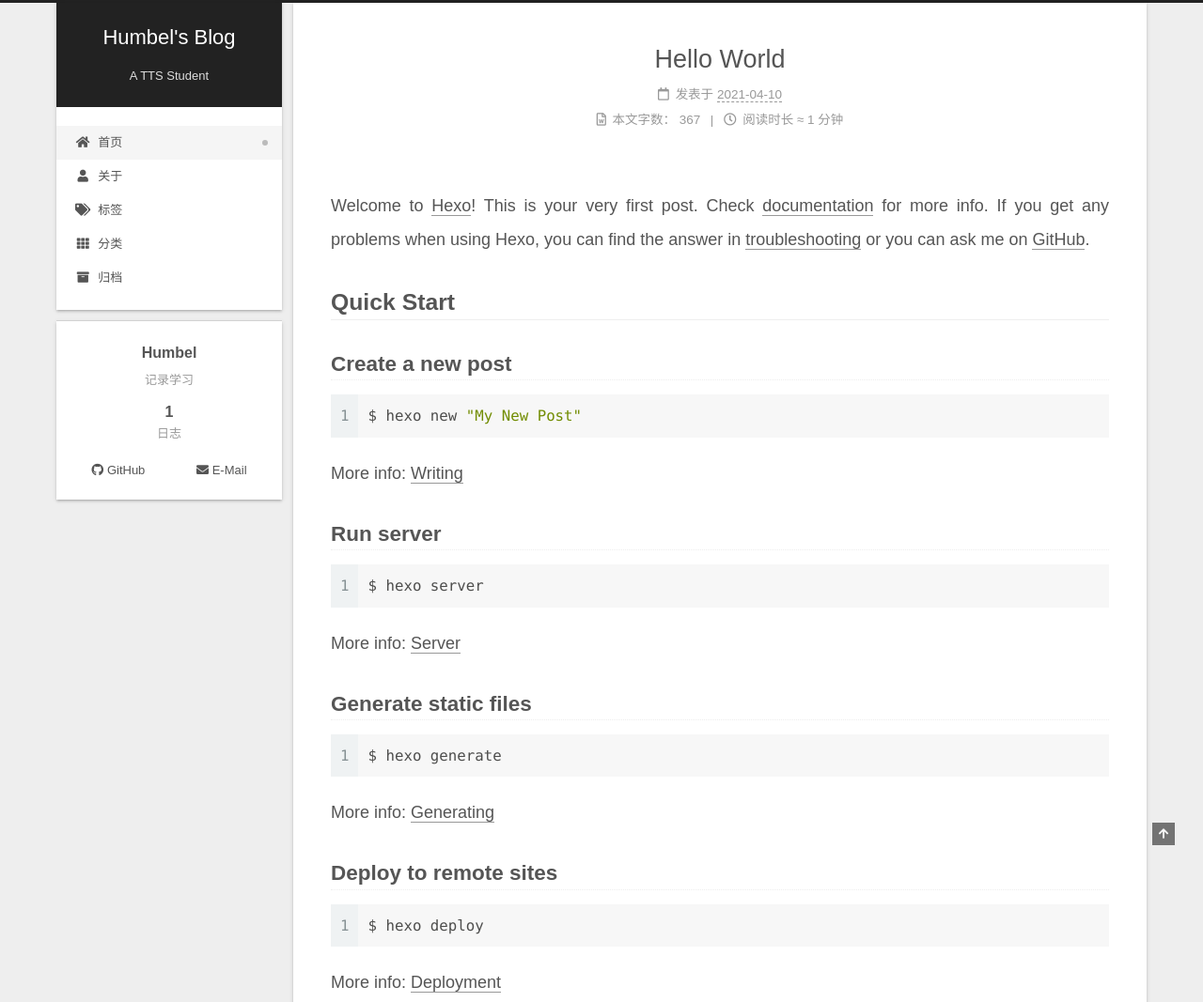
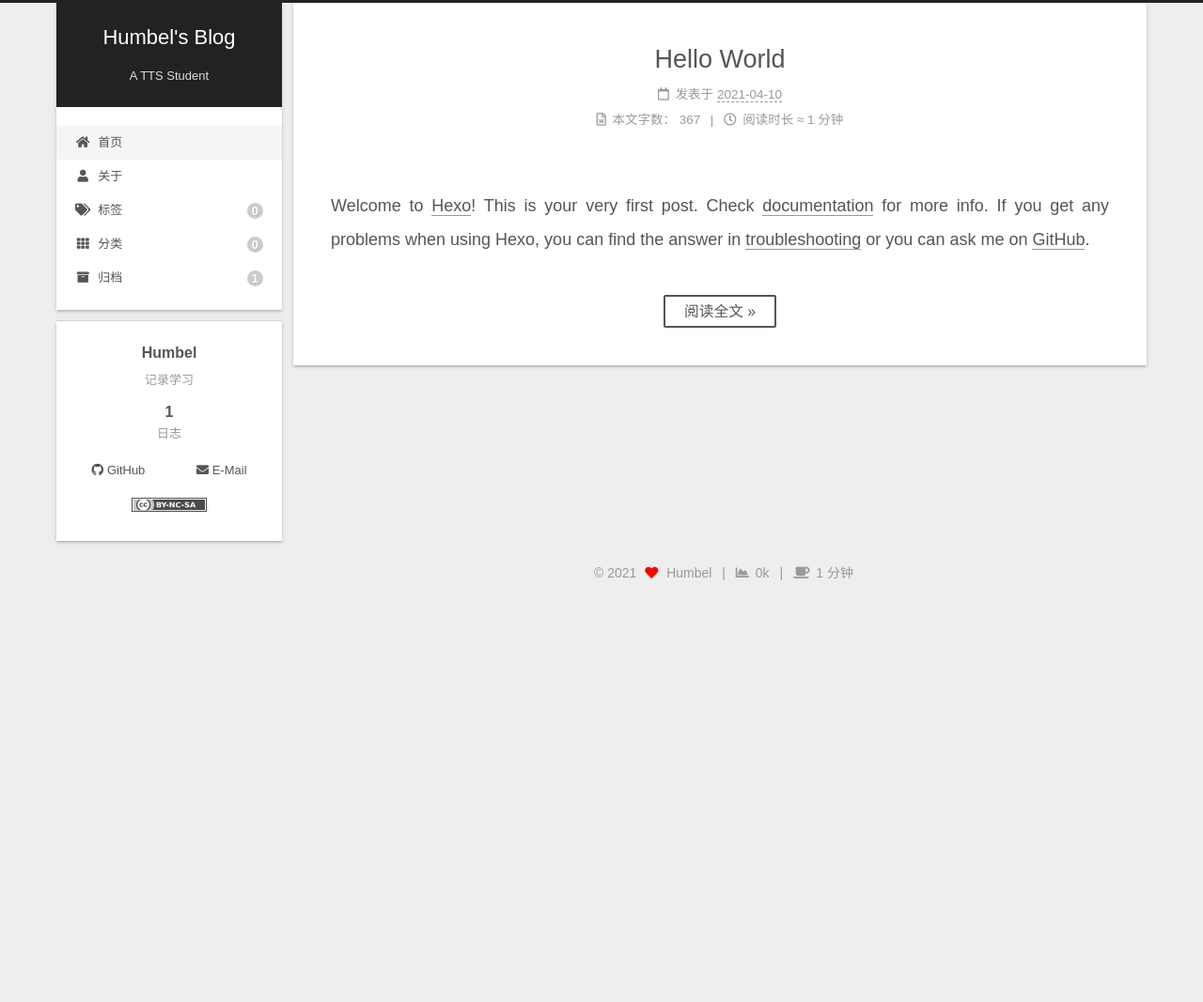
Before and after one commit to Humbel/Humbel.github.io, a plain HTML site: page index.html in a window 1280 px wide. Shown: the top 1067 px of the page at 94% size. After the commit the page ends 800 px from the top, so only its background shows below. Drawn offline with Linux system fonts and the light colour scheme.

Commit message:
Site updated: 2021-04-10 20:18:09

```diff
--- a/2021/04/10/hello-world/index.html
+++ b/2021/04/10/hello-world/index.html
@@ -17,18 +17,18 @@
 
 <script id="hexo-configurations">
     var NexT = window.NexT || {};
-    var CONFIG = {"hostname":"example.com","root":"/","scheme":"Gemini","version":"7.8.0","exturl":false,"sidebar":{"position":"left","display":"post","padding":18,"offset":12,"onmobile":false},"copycode":{"enable":false,"show_result":false,"style":null},"back2top":{"enable":true,"sidebar":false,"scrollpercent":false},"bookmark":{"enable":false,"color":"#222","save":"auto"},"fancybox":false,"mediumzoom":false,"lazyload":false,"pangu":false,"comments":{"style":"tabs","active":null,"storage":true,"lazyload":false,"nav":null},"algolia":{"hits":{"per_page":10},"labels":{"input_placeholder":"Search for Posts","hits_empty":"We didn't find any results for the search: ${query}","hits_stats":"${hits} results found in ${time} ms"}},"localsearch":{"enable":false,"trigger":"auto","top_n_per_article":1,"unescape":false,"preload":false},"motion":{"enable":true,"async":false,"transition":{"post_block":"fadeIn","post_header":"slideDownIn","post_body":"slideDownIn","coll_header":"slideLeftIn","sidebar":"slideUpIn"}}};
+    var CONFIG = {"hostname":"example.com","root":"/","scheme":"Gemini","version":"7.8.0","exturl":false,"sidebar":{"position":"left","display":"post","padding":18,"offset":12,"onmobile":false},"copycode":{"enable":false,"show_result":false,"style":null},"back2top":{"enable":true,"sidebar":true,"scrollpercent":true},"bookmark":{"enable":false,"color":"#222","save":"auto"},"fancybox":false,"mediumzoom":false,"lazyload":false,"pangu":false,"comments":{"style":"tabs","active":null,"storage":true,"lazyload":false,"nav":null},"algolia":{"hits":{"per_page":10},"labels":{"input_placeholder":"Search for Posts","hits_empty":"We didn't find any results for the search: ${query}","hits_stats":"${hits} results found in ${time} ms"}},"localsearch":{"enable":false,"trigger":"auto","top_n_per_article":1,"unescape":false,"preload":false},"motion":{"enable":true,"async":false,"transition":{"post_block":"fadeIn","post_header":"slideDownIn","post_body":"slideDownIn","coll_header":"slideLeftIn","sidebar":"slideUpIn"}}};
   </script>
 
-  <meta name="description" content="Welcome to Hexo! This is your very first post. Check documentation for more info. If you get any problems when using Hexo, you can find the answer in troubleshooting or you can ask me on GitHub. Quick">
+  <meta name="description" content="Welcome to Hexo! This is your very first post. Check documentation for more info. If you get any problems when using Hexo, you can find the answer in troubleshooting or you can ask me on GitHub.">
 <meta property="og:type" content="article">
 <meta property="og:title" content="Hello World">
 <meta property="og:url" content="http://example.com/2021/04/10/hello-world/index.html">
 <meta property="og:site_name" content="Humbel&#39;s Blog">
-<meta property="og:description" content="Welcome to Hexo! This is your very first post. Check documentation for more info. If you get any problems when using Hexo, you can find the answer in troubleshooting or you can ask me on GitHub. Quick">
+<meta property="og:description" content="Welcome to Hexo! This is your very first post. Check documentation for more info. If you get any problems when using Hexo, you can find the answer in troubleshooting or you can ask me on GitHub.">
 <meta property="og:locale" content="zh_CN">
 <meta property="article:published_time" content="2021-04-10T10:39:50.366Z">
-<meta property="article:modified_time" content="2021-04-10T10:39:50.366Z">
+<meta property="article:modified_time" content="2021-04-10T12:09:43.901Z">
 <meta property="article:author" content="Humbel">
 <meta name="twitter:card" content="summary">
 
@@ -125,17 +125,17 @@
   </li>
         <li class="menu-item menu-item-tags">
 
-    <a href="/tags/" rel="section"><i class="fa fa-tags fa-fw"></i>标签</a>
+    <a href="/tags/" rel="section"><i class="fa fa-tags fa-fw"></i>标签<span class="badge">0</span></a>
 
   </li>
         <li class="menu-item menu-item-categories">
 
-    <a href="/categories/" rel="section"><i class="fa fa-th fa-fw"></i>分类</a>
+    <a href="/categories/" rel="section"><i class="fa fa-th fa-fw"></i>分类<span class="badge">0</span></a>
 
   </li>
         <li class="menu-item menu-item-archives">
 
-    <a href="/archives/" rel="section"><i class="fa fa-archive fa-fw"></i>归档</a>
+    <a href="/archives/" rel="section"><i class="fa fa-archive fa-fw"></i>归档<span class="badge">1</span></a>
 
   </li>
   </ul>
@@ -148,10 +148,6 @@
     </header>
 
 
-  <div class="back-to-top">
-    <i class="fa fa-arrow-up"></i>
-    <span>0%</span>
-  </div>
   <div class="reading-progress-bar"></div>
 
 
@@ -190,7 +186,8 @@
               </span>
               <span class="post-meta-item-text">发表于</span>
 
-              <time title="创建时间：2021-04-10 18:39:50" itemprop="dateCreated datePublished" datetime="2021-04-10T18:39:50+08:00">2021-04-10</time>
+
+              <time title="创建时间：2021-04-10 18:39:50 / 修改时间：20:09:43" itemprop="dateCreated datePublished" datetime="2021-04-10T18:39:50+08:00">2021-04-10</time>
             </span>
 
           <br>
@@ -219,6 +216,7 @@
 
 
         <p>Welcome to <a target="_blank" rel="noopener" href="https://hexo.io/">Hexo</a>! This is your very first post. Check <a target="_blank" rel="noopener" href="https://hexo.io/docs/">documentation</a> for more info. If you get any problems when using Hexo, you can find the answer in <a target="_blank" rel="noopener" href="https://hexo.io/docs/troubleshooting.html">troubleshooting</a> or you can ask me on <a target="_blank" rel="noopener" href="https://github.com/hexojs/hexo/issues">GitHub</a>.</p>
+<span id="more"></span>
 <h2 id="Quick-Start"><a href="#Quick-Start" class="headerlink" title="Quick Start"></a>Quick Start</h2><h3 id="Create-a-new-post"><a href="#Create-a-new-post" class="headerlink" title="Create a new post"></a>Create a new post</h3><figure class="highlight bash"><table><tr><td class="gutter"><pre><span class="line">1</span><br></pre></td><td class="code"><pre><span class="line">$ hexo new <span class="string">&quot;My New Post&quot;</span></span><br></pre></td></tr></table></figure>
 
 <p>More info: <a target="_blank" rel="noopener" href="https://hexo.io/docs/writing.html">Writing</a></p>
@@ -236,6 +234,23 @@
 
 
 
+
+
+
+<div>
+<ul class="post-copyright">
+  <li class="post-copyright-author">
+    <strong>本文作者： </strong>Humbel
+  </li>
+  <li class="post-copyright-link">
+    <strong>本文链接：</strong>
+    <a href="http://example.com/2021/04/10/hello-world/" title="Hello World">http://example.com/2021/04/10/hello-world/</a>
+  </li>
+  <li class="post-copyright-license">
+    <strong>版权声明： </strong>本博客所有文章除特别声明外，均采用 <a href="https://creativecommons.org/licenses/by-nc-sa/4.0/" rel="noopener" target="_blank"><i class="fab fa-fw fa-creative-commons"></i>BY-NC-SA</a> 许可协议。转载请注明出处！
+  </li>
+</ul>
+</div>
 
 
       <footer class="post-footer">
@@ -329,10 +344,17 @@
         <a href="mailto:humbel666@gmail.com" title="E-Mail → mailto:humbel666@gmail.com" rel="noopener" target="_blank"><i class="fa fa-envelope fa-fw"></i>E-Mail</a>
       </span>
   </div>
+  <div class="cc-license motion-element" itemprop="license">
+    <a href="https://creativecommons.org/licenses/by-nc-sa/4.0/" class="cc-opacity" rel="noopener" target="_blank"><img src="/images/cc-by-nc-sa.svg" alt="Creative Commons"></a>
+  </div>
 
 
 
       </div>
+        <div class="back-to-top motion-element">
+          <i class="fa fa-arrow-up"></i>
+          <span>0%</span>
+        </div>
 
     </div>
   </aside>
@@ -422,3 +444,6 @@
 
 </body>
 </html>
+<!-- 页面点击小红心 -->
+
+      <script type="text/javascript" src="/js/clicklove.js"></script>
--- a/css/main.css
+++ b/css/main.css
@@ -1107,7 +1107,6 @@ pre .javascript .function {
 .sidebar {
   background: #222;
   bottom: 0;
-  box-shadow: inset 0 2px 6px #000;
   position: fixed;
   top: 0;
 }
@@ -1168,7 +1167,7 @@ pre .javascript .function {
 }
 .links-of-author a::before,
 .links-of-author span.exturl::before {
-  background: #50ffe7;
+  background: #3cf471;
   border-radius: 50%;
   content: ' ';
   display: inline-block;
@@ -1483,33 +1482,16 @@ pre .javascript .function {
   transition-timing-function: ease-in-out;
 }
 .back-to-top {
-  background: #222;
-  bottom: -100px;
-  box-sizing: border-box;
-  color: #fff;
+  background: transparent;
+  margin: 8px -10px -20px;
+  opacity: 0;
+}
+.back-to-top.back-to-top-on {
   cursor: pointer;
-  left: 30px;
   opacity: 0.6;
-  padding: 0 6px;
-  position: fixed;
-  transition-property: bottom;
-  z-index: 1300;
-  width: 24px;
-}
-.back-to-top span {
-  display: none;
-}
-.back-to-top:hover {
-  color: #fc6423;
-}
-.back-to-top.back-to-top-on {
-  bottom: 30px;
-}
-@media (max-width: 991px) {
-  .back-to-top {
-    left: 20px;
-    opacity: 0.8;
-  }
+}
+.back-to-top.back-to-top-on:hover {
+  opacity: 0.8;
 }
 .reading-progress-bar {
   background: #37c6c0;
@@ -1972,6 +1954,13 @@ pre .javascript .function {
 #qr p {
   text-align: center;
 }
+.post-copyright {
+  background: var(--card-bg-color);
+  border-left: 3px solid #ff2a2a;
+  list-style: none;
+  margin: 2em 0 0;
+  padding: 0.5em 1em;
+}
 .category-all-page .category-all-title {
   text-align: center;
 }
@@ -2308,17 +2297,6 @@ ul.breadcrumb li + li:last-child {
   padding: 2px 5px;
   text-shadow: 1px 1px 0 rgba(0,0,0,0.1);
   vertical-align: middle;
-}
-.main-menu .menu-item-active a::after {
-  background: #bbb;
-  border-radius: 50%;
-  content: ' ';
-  height: 6px;
-  margin-top: -3px;
-  position: absolute;
-  right: 15px;
-  top: 50%;
-  width: 6px;
 }
 .sub-menu {
   background: var(--content-bg-color);
@@ -2449,6 +2427,13 @@ ul.breadcrumb li + li:last-child {
 .links-of-blogroll-item {
   padding: 0;
 }
+.back-to-top {
+  background: var(--body-bg-color);
+  margin: -4px -10px -18px;
+}
+.back-to-top.back-to-top-on {
+  margin-top: 16px;
+}
 .content-wrap {
   background: initial;
   box-shadow: initial;
--- a/index.html
+++ b/index.html
@@ -17,7 +17,7 @@
 
 <script id="hexo-configurations">
     var NexT = window.NexT || {};
-    var CONFIG = {"hostname":"example.com","root":"/","scheme":"Gemini","version":"7.8.0","exturl":false,"sidebar":{"position":"left","display":"post","padding":18,"offset":12,"onmobile":false},"copycode":{"enable":false,"show_result":false,"style":null},"back2top":{"enable":true,"sidebar":false,"scrollpercent":false},"bookmark":{"enable":false,"color":"#222","save":"auto"},"fancybox":false,"mediumzoom":false,"lazyload":false,"pangu":false,"comments":{"style":"tabs","active":null,"storage":true,"lazyload":false,"nav":null},"algolia":{"hits":{"per_page":10},"labels":{"input_placeholder":"Search for Posts","hits_empty":"We didn't find any results for the search: ${query}","hits_stats":"${hits} results found in ${time} ms"}},"localsearch":{"enable":false,"trigger":"auto","top_n_per_article":1,"unescape":false,"preload":false},"motion":{"enable":true,"async":false,"transition":{"post_block":"fadeIn","post_header":"slideDownIn","post_body":"slideDownIn","coll_header":"slideLeftIn","sidebar":"slideUpIn"}}};
+    var CONFIG = {"hostname":"example.com","root":"/","scheme":"Gemini","version":"7.8.0","exturl":false,"sidebar":{"position":"left","display":"post","padding":18,"offset":12,"onmobile":false},"copycode":{"enable":false,"show_result":false,"style":null},"back2top":{"enable":true,"sidebar":true,"scrollpercent":true},"bookmark":{"enable":false,"color":"#222","save":"auto"},"fancybox":false,"mediumzoom":false,"lazyload":false,"pangu":false,"comments":{"style":"tabs","active":null,"storage":true,"lazyload":false,"nav":null},"algolia":{"hits":{"per_page":10},"labels":{"input_placeholder":"Search for Posts","hits_empty":"We didn't find any results for the search: ${query}","hits_stats":"${hits} results found in ${time} ms"}},"localsearch":{"enable":false,"trigger":"auto","top_n_per_article":1,"unescape":false,"preload":false},"motion":{"enable":true,"async":false,"transition":{"post_block":"fadeIn","post_header":"slideDownIn","post_body":"slideDownIn","coll_header":"slideLeftIn","sidebar":"slideUpIn"}}};
   </script>
 
   <meta name="description" content="记录学习">
@@ -123,17 +123,17 @@
   </li>
         <li class="menu-item menu-item-tags">
 
-    <a href="/tags/" rel="section"><i class="fa fa-tags fa-fw"></i>标签</a>
+    <a href="/tags/" rel="section"><i class="fa fa-tags fa-fw"></i>标签<span class="badge">0</span></a>
 
   </li>
         <li class="menu-item menu-item-categories">
 
-    <a href="/categories/" rel="section"><i class="fa fa-th fa-fw"></i>分类</a>
+    <a href="/categories/" rel="section"><i class="fa fa-th fa-fw"></i>分类<span class="badge">0</span></a>
 
   </li>
         <li class="menu-item menu-item-archives">
 
-    <a href="/archives/" rel="section"><i class="fa fa-archive fa-fw"></i>归档</a>
+    <a href="/archives/" rel="section"><i class="fa fa-archive fa-fw"></i>归档<span class="badge">1</span></a>
 
   </li>
   </ul>
@@ -146,10 +146,6 @@
     </header>
 
 
-  <div class="back-to-top">
-    <i class="fa fa-arrow-up"></i>
-    <span>0%</span>
-  </div>
   <div class="reading-progress-bar"></div>
 
 
@@ -188,7 +184,8 @@
               </span>
               <span class="post-meta-item-text">发表于</span>
 
-              <time title="创建时间：2021-04-10 18:39:50" itemprop="dateCreated datePublished" datetime="2021-04-10T18:39:50+08:00">2021-04-10</time>
+
+              <time title="创建时间：2021-04-10 18:39:50 / 修改时间：20:09:43" itemprop="dateCreated datePublished" datetime="2021-04-10T18:39:50+08:00">2021-04-10</time>
             </span>
 
           <br>
@@ -217,18 +214,13 @@
 
 
           <p>Welcome to <a target="_blank" rel="noopener" href="https://hexo.io/">Hexo</a>! This is your very first post. Check <a target="_blank" rel="noopener" href="https://hexo.io/docs/">documentation</a> for more info. If you get any problems when using Hexo, you can find the answer in <a target="_blank" rel="noopener" href="https://hexo.io/docs/troubleshooting.html">troubleshooting</a> or you can ask me on <a target="_blank" rel="noopener" href="https://github.com/hexojs/hexo/issues">GitHub</a>.</p>
-<h2 id="Quick-Start"><a href="#Quick-Start" class="headerlink" title="Quick Start"></a>Quick Start</h2><h3 id="Create-a-new-post"><a href="#Create-a-new-post" class="headerlink" title="Create a new post"></a>Create a new post</h3><figure class="highlight bash"><table><tr><td class="gutter"><pre><span class="line">1</span><br></pre></td><td class="code"><pre><span class="line">$ hexo new <span class="string">&quot;My New Post&quot;</span></span><br></pre></td></tr></table></figure>
-
-<p>More info: <a target="_blank" rel="noopener" href="https://hexo.io/docs/writing.html">Writing</a></p>
-<h3 id="Run-server"><a href="#Run-server" class="headerlink" title="Run server"></a>Run server</h3><figure class="highlight bash"><table><tr><td class="gutter"><pre><span class="line">1</span><br></pre></td><td class="code"><pre><span class="line">$ hexo server</span><br></pre></td></tr></table></figure>
-
-<p>More info: <a target="_blank" rel="noopener" href="https://hexo.io/docs/server.html">Server</a></p>
-<h3 id="Generate-static-files"><a href="#Generate-static-files" class="headerlink" title="Generate static files"></a>Generate static files</h3><figure class="highlight bash"><table><tr><td class="gutter"><pre><span class="line">1</span><br></pre></td><td class="code"><pre><span class="line">$ hexo generate</span><br></pre></td></tr></table></figure>
-
-<p>More info: <a target="_blank" rel="noopener" href="https://hexo.io/docs/generating.html">Generating</a></p>
-<h3 id="Deploy-to-remote-sites"><a href="#Deploy-to-remote-sites" class="headerlink" title="Deploy to remote sites"></a>Deploy to remote sites</h3><figure class="highlight bash"><table><tr><td class="gutter"><pre><span class="line">1</span><br></pre></td><td class="code"><pre><span class="line">$ hexo deploy</span><br></pre></td></tr></table></figure>
-
-<p>More info: <a target="_blank" rel="noopener" href="https://hexo.io/docs/one-command-deployment.html">Deployment</a></p>
+          <!--noindex-->
+            <div class="post-button">
+              <a class="btn" href="/2021/04/10/hello-world/#more" rel="contents">
+                阅读全文 &raquo;
+              </a>
+            </div>
+          <!--/noindex-->
 
 
     </div>
@@ -324,10 +316,17 @@
         <a href="mailto:humbel666@gmail.com" title="E-Mail → mailto:humbel666@gmail.com" rel="noopener" target="_blank"><i class="fa fa-envelope fa-fw"></i>E-Mail</a>
       </span>
   </div>
+  <div class="cc-license motion-element" itemprop="license">
+    <a href="https://creativecommons.org/licenses/by-nc-sa/4.0/" class="cc-opacity" rel="noopener" target="_blank"><img src="/images/cc-by-nc-sa.svg" alt="Creative Commons"></a>
+  </div>
 
 
 
       </div>
+        <div class="back-to-top motion-element">
+          <i class="fa fa-arrow-up"></i>
+          <span>0%</span>
+        </div>
 
     </div>
   </aside>
@@ -417,3 +416,6 @@
 
 </body>
 </html>
+<!-- 页面点击小红心 -->
+
+      <script type="text/javascript" src="/js/clicklove.js"></script>
```
Also changed, not shown: about/index.html (+14 -8 lines), archives/2021/04/index.html (+14 -8 lines), archives/2021/index.html (+14 -8 lines), archives/index.html (+14 -8 lines), categories/index.html (+14 -8 lines), js/clicklove.js (added, +1 -0 lines), tags/index.html (+14 -8 lines).
